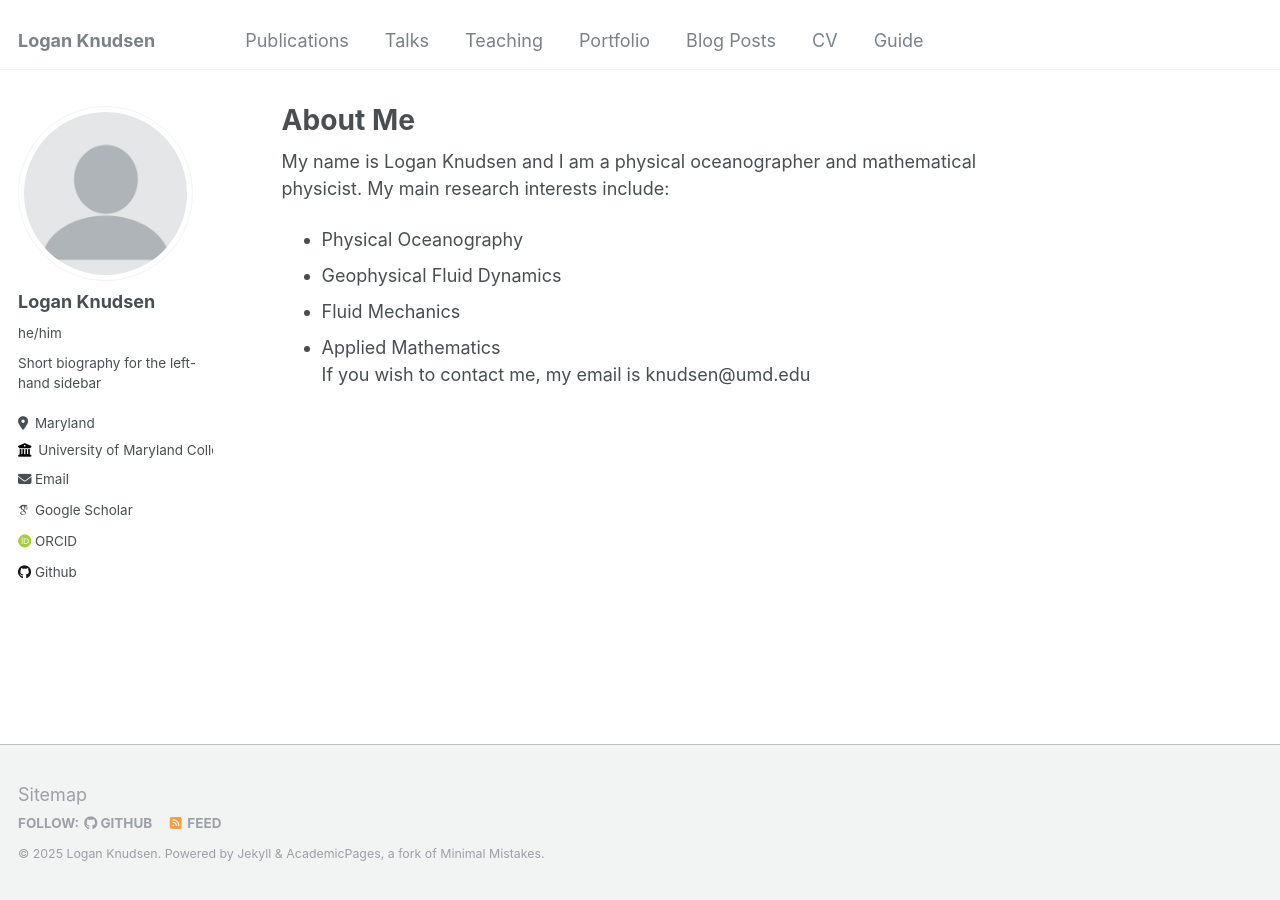
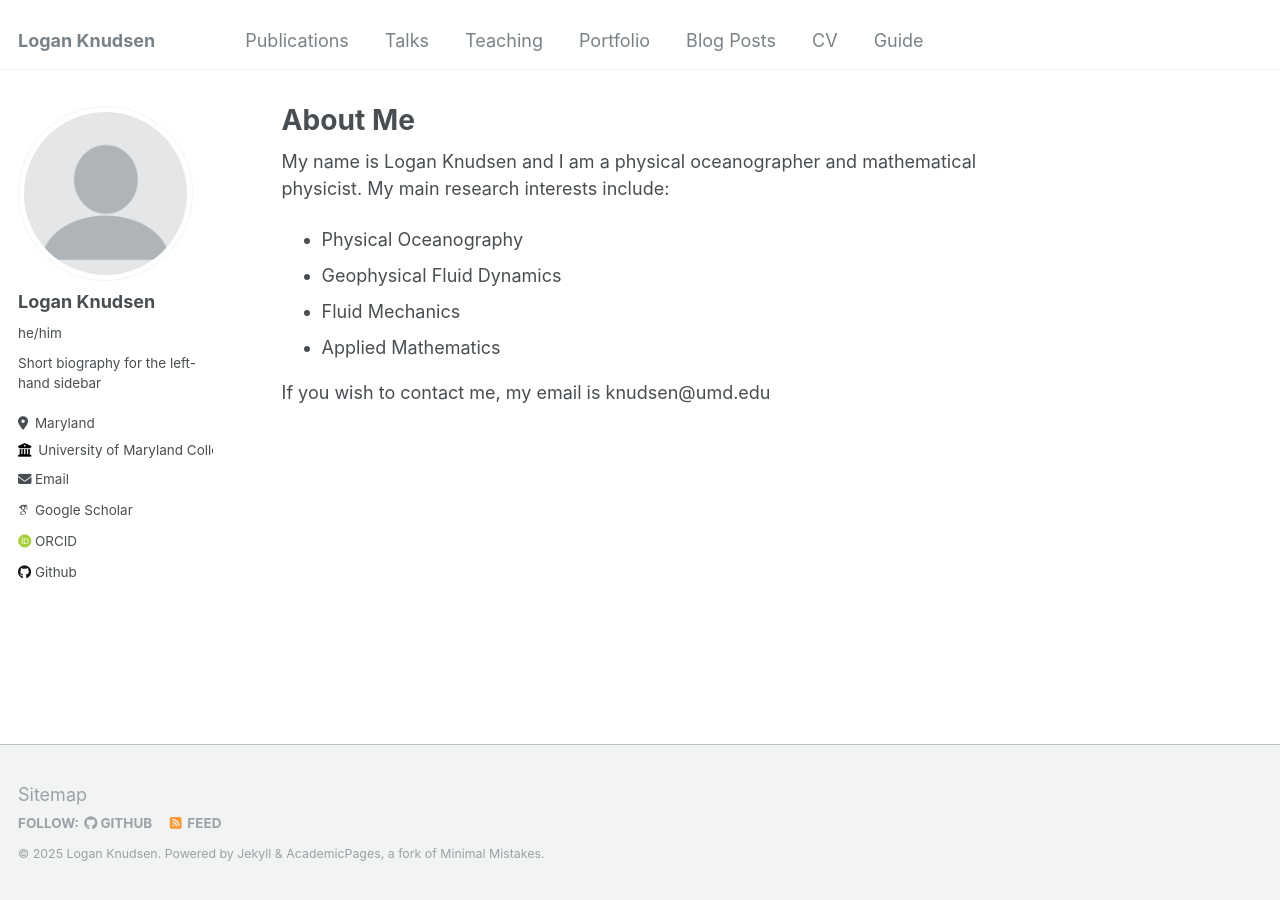
Before and after one commit to loganpknudsen/loganpknudsen.github.io, a Jekyll site: the page built from _pages/about.md, in a window 1280 px wide. Built offline with Jekyll 4.4.1, drawn with Linux system fonts in a browser that asks for light colours; some web fonts are replaced.

```diff
--- a/_pages/about.md
+++ b/_pages/about.md
@@ -11,5 +11,6 @@ My name is Logan Knudsen and I am a physical oceanographer and mathematical phys
 - Physical Oceanography
 - Geophysical Fluid Dynamics
 - Fluid Mechanics
-- Applied Mathematics \\
+- Applied Mathematics
+
 If you wish to contact me, my email is knudsen@umd.edu
```
